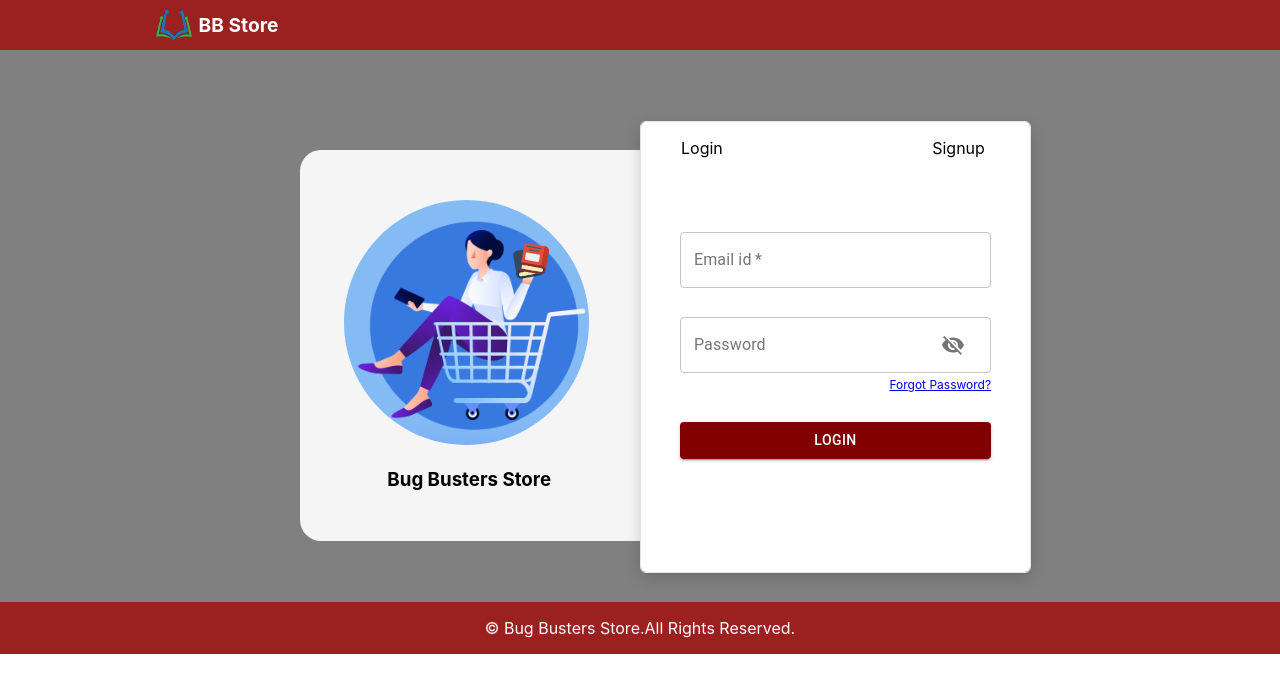
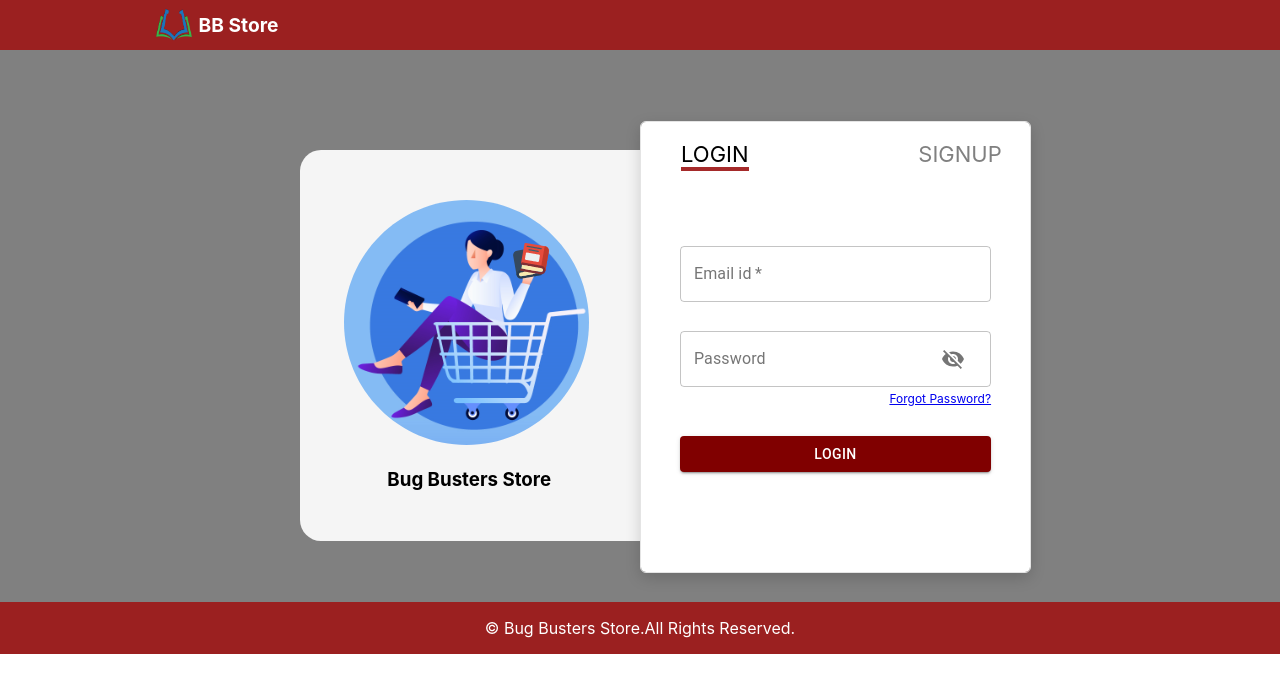
Before and after one commit to jitesh456/BookStoreUserUI, a React (Create React App) app: page /login in a window 1280 px wide. Shown: the top 692 px of the page. Built offline with nearby package versions, Linux system fonts and the light colour scheme.

Commit message:
REFACTORED: To Improve Styling For Tabs In UserLogin

```diff
--- a/src/components/UserLogin.js
+++ b/src/components/UserLogin.js
@@ -41,6 +41,8 @@ export default class UserLogin extends Component {
             emailError: '',
             mobileError: '',
             passwordError: '',
+            loginChecked:true,
+            signupChecked:false,
             validateform: false
         }
         this.handleChange=this.handleChange.bind(this);
@@ -182,12 +184,21 @@ export default class UserLogin extends Component {
         this.validate("name");
       }
 
+      handleTabSelection=({target})=>{
+        if([target.name]=="login"){
+            this.setState({loginChecked:true,signupChecked:false})
+        }
+        if([target.name]=="signup"){
+            this.setState({loginChecked:false,signupChecked:true})
+        }
+    }
+
     render(){
         const displayData=(
             <Tabs defaultIndex={0} onSelect={index=>console.log(index)}>
-                <TabList className="tablist">
-                    <Tab style={{color:"black", marginRight: "60%"}}>Login</Tab>
-                    <Tab style={{color:"black", marginRight: "60%"}}>Signup</Tab>
+                <TabList className="tablist" style={{marginTop:"5%"}}>
+                    <Tab style={{marginRight: "20%"}}><input id="tab-1" type="radio" name="login" className="sign-in" checked={this.state.loginChecked} onClick={this.handleTabSelection} /><label htmlFor="tab-1" className="tab1">Login</label></Tab>
+                    <Tab><input id="tab-2" type="radio" name="signup" className="sign-up" checked={this.state.signupChecked} onClick={this.handleTabSelection}/><label htmlFor="tab-2" className="tab2">SignUp</label></Tab>
                 </TabList>
                 <TabPanel className="tabpanel-content">
                 <div className="login-field-container">
--- a/src/css/UserLogin.css
+++ b/src/css/UserLogin.css
@@ -151,3 +151,34 @@
     justify-content: space-evenly;
     align-items: center;
   }
+
+  .tab1 {
+    font-size: 22px;
+    margin-right:100px;
+    display: inline-block;
+    color: gray;
+    border-bottom: 4px solid transparent;
+    cursor: pointer;
+    text-transform: uppercase;
+}
+
+.tab2 {
+    font-size: 22px;
+    display: inline-block;
+    color: gray;
+    border-bottom: 4px solid transparent;
+    cursor: pointer;
+    text-transform: uppercase;
+}
+
+.sign-in,
+.sign-up
+{
+    display: none;
+}
+
+.sign-in:checked + .tab1,
+.sign-up:checked + .tab2 {
+    color: #000;
+    border-color: rgb(165, 42, 42);
+}
```
